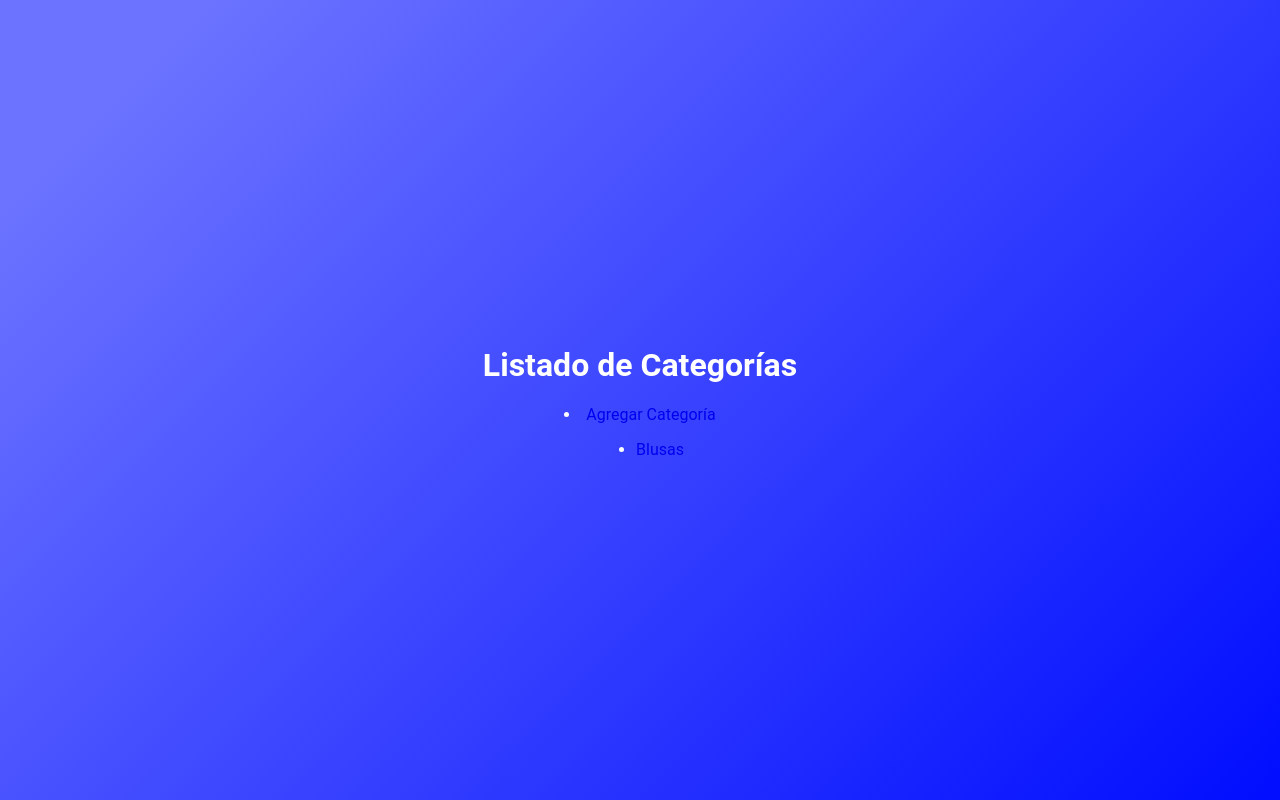
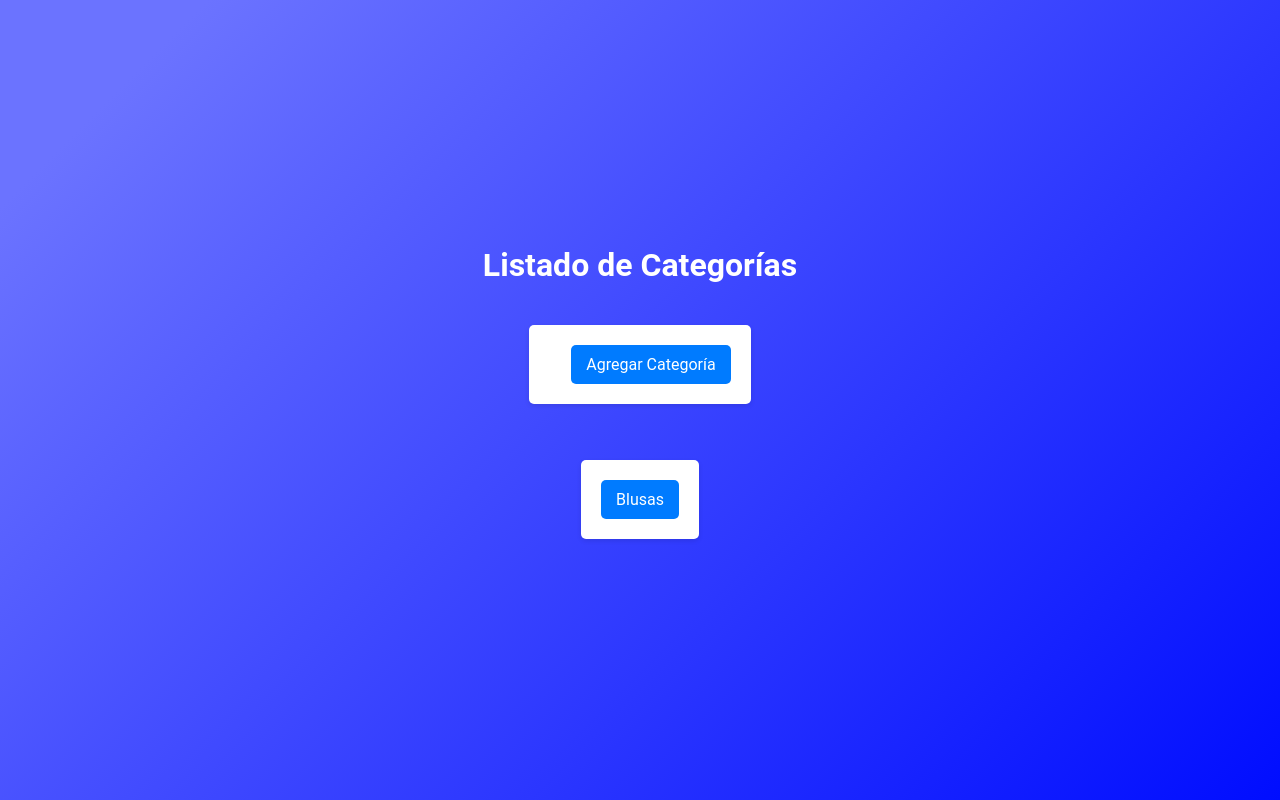
Before and after one commit to JefersonPWeb2/TrabajoFinal, a Django app: page /inventario/categoria/ in a window 1280 px wide. Run offline with Django 5.2, Linux system fonts and the light colour scheme; data comes from the database, SQL or seed files in the repository.

Commit message:
Modificación del css

```diff
--- a/ProyectoFinal/Backend/Tienda/static/css/landing_page.css
+++ b/ProyectoFinal/Backend/Tienda/static/css/landing_page.css
@@ -1,4 +1,3 @@
-/* Estilos generales */
 body {
     font-family: 'Roboto', sans-serif;
     background: linear-gradient(135deg, #6B73FF 10%, #000DFF 100%);
@@ -38,3 +37,135 @@ button:hover {
     background-color: #e64a19;
     transform: scale(1.05);
 }
+
+nav {
+    background-color: #333;
+    color: white;
+    padding: 10px 20px;
+    display: flex;
+    justify-content: space-between;
+}
+
+nav a {
+    color: white;
+    text-decoration: none;
+    margin-right: 15px;
+    padding: 5px 10px;
+    transition: background-color 0.3s ease;
+}
+
+nav a:hover {
+    background-color: #555;
+    border-radius: 5px;
+}
+
+nav a:last-child {
+    margin-right: 0;
+}
+
+/* Estilo del contenedor principal */
+main {
+    padding: 20px;
+    max-width: 1200px;
+    margin: auto;
+}
+
+/* Estilo del título principal */
+main h1 {
+    text-align: center;
+    color: #333;
+}
+
+/* Estilo de la lista de productos */
+ul {
+    list-style-type: none;
+    padding: 0;
+}
+
+li {
+    background-color: white;
+    margin: 20px 0;
+    padding: 20px;
+    border-radius: 5px;
+    box-shadow: 0 2px 5px rgba(0, 0, 0, 0.1);
+}
+
+li h2 {
+    margin-top: 0;
+    color: #333;
+}
+
+li p {
+    color: #666;
+}
+
+li img {
+    max-width: 100%;
+    height: auto;
+    display: block;
+    margin: 10px 0;
+}
+
+li a {
+    display: inline-block;
+    margin-right: 10px;
+    padding: 10px 15px;
+    background-color: #007bff;
+    color: white;
+    text-decoration: none;
+    border-radius: 5px;
+    transition: background-color 0.3s ease;
+}
+
+li a:hover {
+    background-color: #0056b3;
+}
+
+li a:last-child {
+    margin-right: 0;
+}
+
+li a.agregar-al-carrito {
+    background-color: #28a745;
+}
+
+li a.agregar-al-carrito:hover {
+    background-color: #218838;
+}
+
+li a.editar,
+li a.eliminar {
+    background-color: #ffc107;
+}
+
+li a.editar:hover,
+li a.eliminar:hover {
+    background-color: #e0a800;
+}
+
+li a.eliminar {
+    background-color: #dc3545;
+}
+
+li a.eliminar:hover {
+    background-color: #c82333;
+}
+
+/* Estilo para dispositivos móviles */
+@media (max-width: 768px) {
+    nav {
+        flex-direction: column;
+    }
+
+    nav a {
+        margin: 5px 0;
+    }
+
+    main {
+        padding: 10px;
+    }
+
+    li {
+        padding: 15px;
+    }
+}
```
